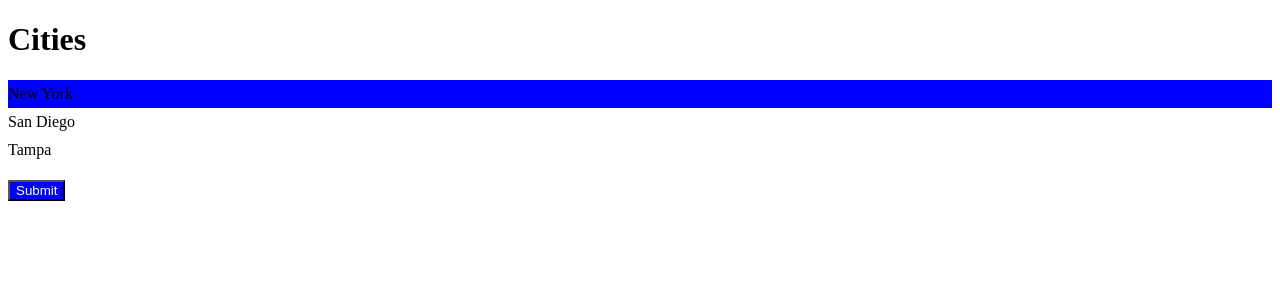
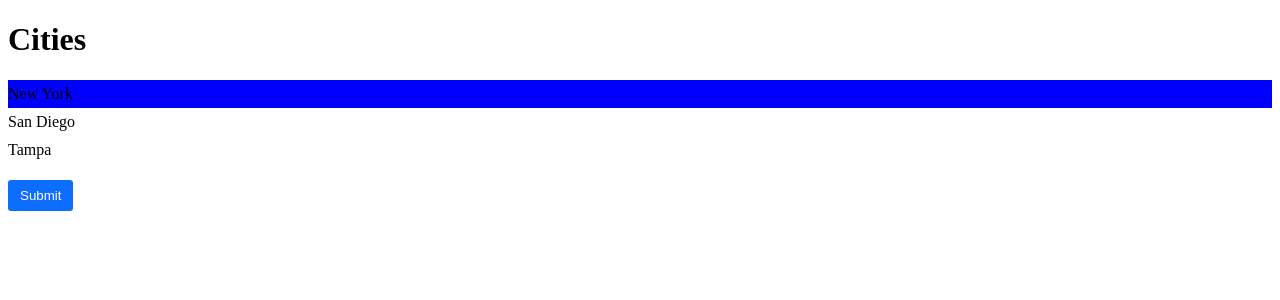
Before and after one commit to contrazap/react-app, a React (Vite) app: page / in a window 1280 px wide. Shown: the top 300 px of the page. Built offline with nearby package versions, Linux system fonts and the light colour scheme.

Commit message:
Added submit button styling using styles from Button.module.css

```diff
--- a/src/App.tsx
+++ b/src/App.tsx
@@ -16,7 +16,7 @@ function App() {
       <ListGroup
         heading="Cities"
         items={items}
-        onSelectItem={() => console.log("Clicked")}
+        // onSelectItem={() => console.log("Clicked")}
       ></ListGroup>
       <Button color="success" onClick={() => setAlertVisibility(true)}>
         Submit
--- /dev/null
+++ b/src/components/Button/Button.module.css
@@ -0,0 +1,10 @@
+.btn {
+  padding: 8px 12px;
+  border-radius: 3px;
+  border: 0;
+}
+
+.btn-primary {
+  background-color: #0d6efd;
+  color: white;
+}
--- a/src/components/Button.tsx
+++ b/src/components/Button/Button.tsx
@@ -1,10 +1,5 @@
 import { ReactNode } from "react";
-import styled from "styled-components";
-
-const Btn = styled.button`
-  color: white;
-  background: blue;
-`;
+import styles from "./Button.module.css";
 
 interface Props {
   children: ReactNode;
@@ -13,7 +8,14 @@ interface Props {
 }
 
 const Button = ({ children, color = "primary", onClick }: Props) => {
-  return <Btn onClick={onClick}>{children}</Btn>;
+  return (
+    <button
+      className={[styles["btn"], styles["btn-primary"]].join(" ")}
+      onClick={onClick}
+    >
+      {children}
+    </button>
+  );
 };
 
 export default Button;
--- /dev/null
+++ b/src/components/Button/index.ts
@@ -0,0 +1,3 @@
+import Button from "./Button";
+
+export default Button;
--- a/src/components/ListGroup/ListGroup.tsx
+++ b/src/components/ListGroup/ListGroup.tsx
@@ -19,7 +19,7 @@ const ListItem = styled.li<ListItemProps>`
 interface Props {
   items: string[];
   heading: string;
-  onSelectItem: (item: string) => void;
+  onSelectItem?: (item: string) => void;
 }
 
 function ListGroup({ items, heading, onSelectItem }: Props) {
@@ -36,7 +36,9 @@ function ListGroup({ items, heading, onSelectItem }: Props) {
             key={item}
             onClick={() => {
               setSelectedIndex(index);
-              onSelectItem(item);
+              {
+                onSelectItem && onSelectItem(item);
+              }
             }}
           >
             {item}
```
